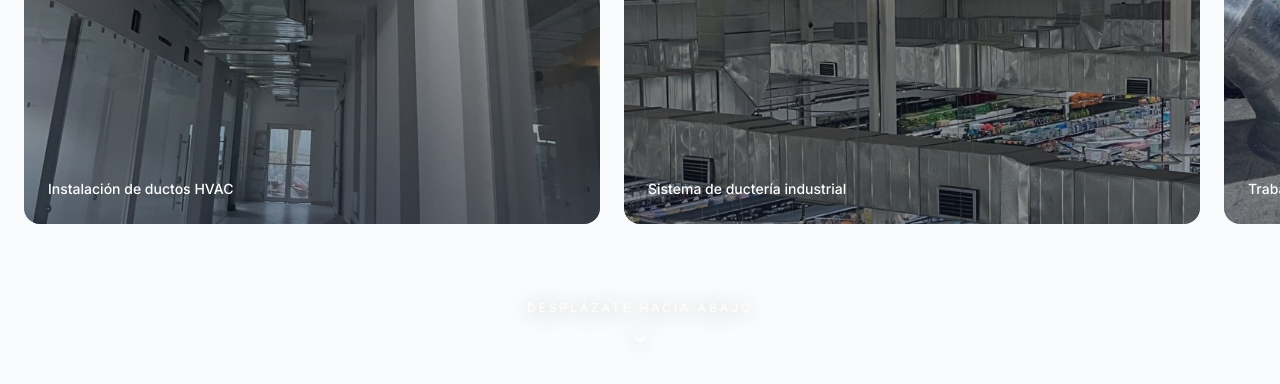
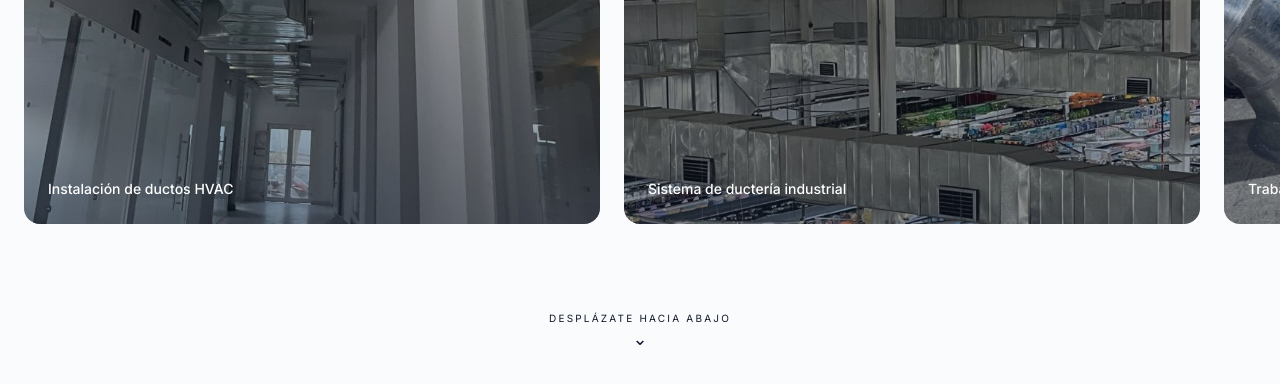
Before and after one commit to irfcompany/webirf, a Next.js app: page / in a window 1280 px wide. Shown: the part 9402-9786 px from the top of the page. Built offline with nearby package versions, Linux system fonts and the light colour scheme.

Commit message:
Ajusta color y tamaño del indicador de desplazamiento en galería

```diff
--- a/components/sections/gallery-section.tsx
+++ b/components/sections/gallery-section.tsx
@@ -95,11 +95,11 @@ export function GallerySection() {
       {/* Sticky container */}
       <div className="sticky top-0 h-screen overflow-hidden">
         {/* Indicador fijo y visible */}
-        <div className="pointer-events-none absolute bottom-8 left-1/2 z-30 flex -translate-x-1/2 flex-col items-center text-white drop-shadow-[0_2px_10px_rgba(0,0,0,0.45)]">
-          <span className="text-[11px] uppercase tracking-[0.25em] md:text-xs">
+       <div className="pointer-events-none absolute bottom-8 left-1/2 z-30 flex -translate-x-1/2 flex-col items-center text-[#0f172a] drop-shadow-[0_2px_8px_rgba(255,255,255,0.35)]">
+          <span className="text-[9px] uppercase tracking-[0.22em] md:text-[10px]">
             Desplázate hacia abajo
           </span>
-          <div className="mt-3 animate-bounce text-xl leading-none md:text-2xl">
+          <div className="mt-2 animate-bounce text-base leading-none md:text-lg">
             ⌄
           </div>
         </div>
```
